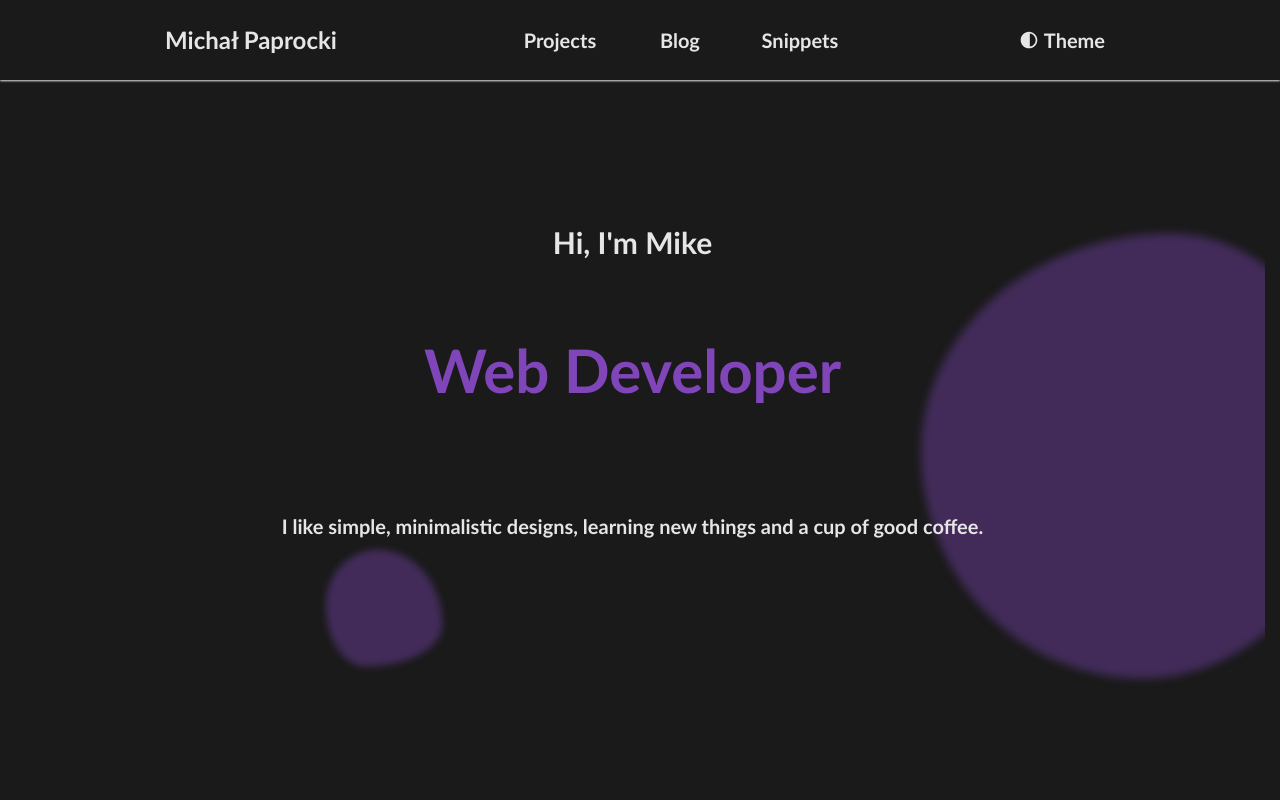
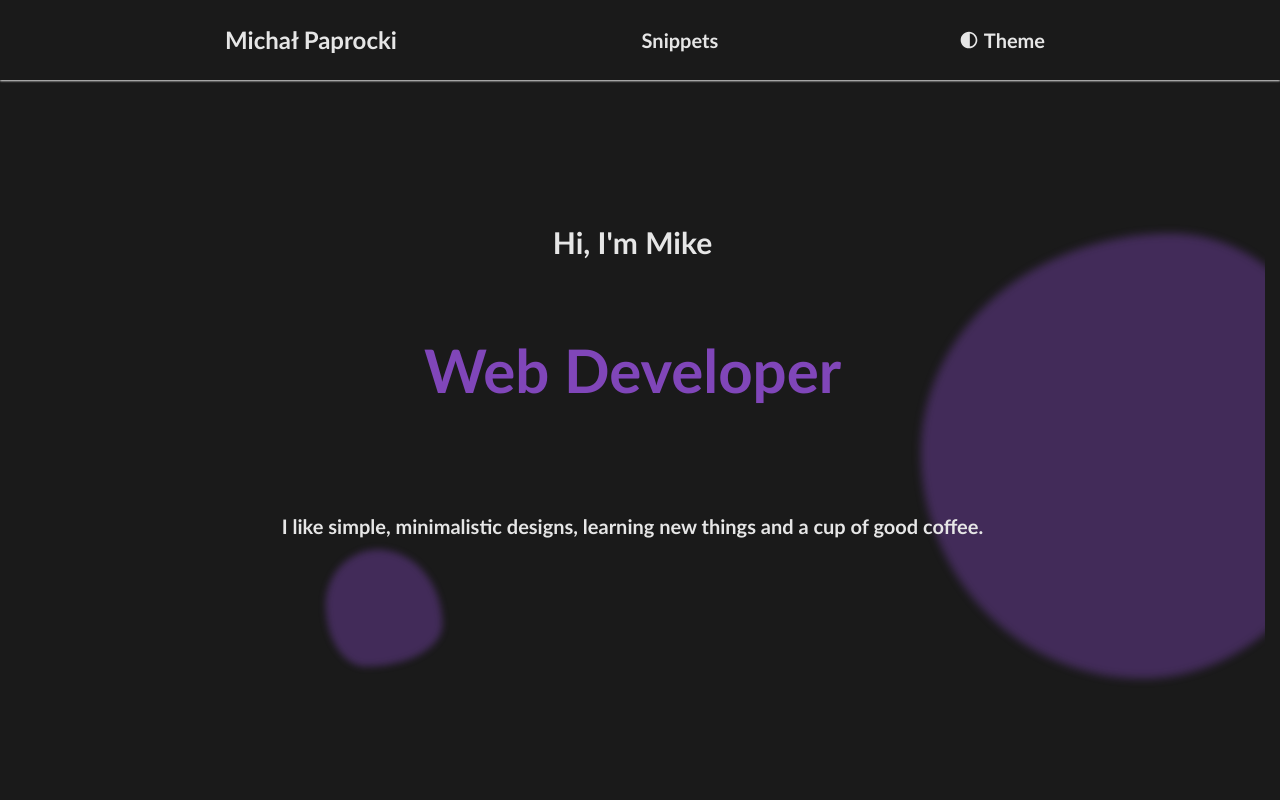
Before and after one commit to michalpaprocki/portfolio, a Next.js app: page / in a window 1280 px wide. Shown: the top 800 px of the page. Built offline with nearby package versions, Linux system fonts and the light colour scheme.

Commit message:
func: rework branch

```diff
--- a/app/components/dynamic/Burger.tsx
+++ b/app/components/dynamic/Burger.tsx
@@ -24,26 +24,6 @@ const Burger = () => {
   return (
     <>
       <ul className="hidden md:flex">
-        <li className="p-1 md:h-auto">
-          <Tile
-            ariaLabel="got to projects"
-            title="Projects"
-            text="Projects"
-            link="/projects"
-            darkHoverTextColor="dark:hover:text-dark-color"
-            cursor="cursor-pointer"
-          />
-        </li>
-        <li className="p-1 md:h-auto">
-          <Tile
-            ariaLabel="go to blog page"
-            title="Blog"
-            text="Blog"
-            link="/blog"
-            darkHoverTextColor="dark:hover:text-dark-color"
-            cursor="cursor-pointer"
-          />
-        </li>
         <li className="p-1 md:h-auto">
           <Tile
             ariaLabel="go to snippets page"
@@ -95,45 +75,7 @@ const Burger = () => {
               <li className=" bg-light-color dark:bg-dark-color">
                 <DayAndNight />
               </li>
-              <li>
-                <Tile
-                  ariaLabel="go to top of the page"
-                  title="go to top"
-                  text="MP"
-                  link="/"
-                  fn={(e) => setOpen(false)}
-                  hoverBgColor="hover:bg-violet"
-                  hoverShadowColor="hover:shadow-link-violet"
-                  darkHoverTextColor="dark:hover:text-dark-color"
-                  cursor="cursor-pointer"
-                />
-              </li>
-              <li className=" bg-light-color dark:bg-dark-color">
-                <Tile
-                  ariaLabel="go to projects page"
-                  title="Projects"
-                  text="Projects"
-                  link="/projects"
-                  fn={(e) => setOpen(false)}
-                  hoverBgColor="hover:bg-violet"
-                  hoverShadowColor="hover:shadow-link-violet"
-                  darkHoverTextColor="dark:hover:text-dark-color"
-                  cursor="cursor-pointer"
-                />
-              </li>
-              <li className=" bg-light-color dark:bg-dark-color">
-                <Tile
-                  ariaLabel="go to blog page"
-                  title="blog"
-                  text="blog"
-                  link="/blog"
-                  fn={(e) => setOpen(false)}
-                  hoverBgColor="hover:bg-violet"
-                  hoverShadowColor="hover:shadow-link-violet"
-                  darkHoverTextColor="dark:hover:text-dark-color"
-                  cursor="cursor-pointer"
-                />
-              </li>
+
               <li className=" bg-light-color dark:bg-dark-color">
                 <Tile
                   ariaLabel="go to snippets page"
--- a/app/components/dynamic/CheckMessages.tsx
+++ b/app/components/dynamic/CheckMessages.tsx
@@ -29,13 +29,13 @@ const CheckMessages = () => {
         }
       }
     } catch (error) {
-      console.log();
+      console.log(error);
     }
   };
   return (
     <>
-      <div className="p-4 w-fit flex flex-col gap-2 ">
-        <div className="flex justify-between w-[40ch] p-2">
+      <div className="flex w-fit flex-col gap-2 p-4 ">
+        <div className="flex w-[40ch] justify-between p-2">
           <label className="font-bold">User :</label>
           <input
             className="text-dark-color outline-none ring-2 ring-violet-dark-a40"
@@ -44,7 +44,7 @@ const CheckMessages = () => {
             onChange={(e) => setName(e.currentTarget.value)}
           />
         </div>
-        <div className="flex justify-between w-[40ch] p-2">
+        <div className="flex w-[40ch] justify-between p-2">
           <label className="font-bold">Password :</label>
           <input
             className="text-dark-color outline-none ring-2 ring-violet-dark-a40"
@@ -55,7 +55,7 @@ const CheckMessages = () => {
         </div>
         <button
           onClick={() => handleClick()}
-          className="p-2 bg-violet dark:bg-violet text-light-color font-semibold hover:bg-dark-color hover:dark:bg-light-color hover:text-light-color hover:dark:text-dark-color transition-all"
+          className="bg-violet p-2 font-semibold text-light-color transition-all hover:bg-dark-color hover:text-light-color dark:bg-violet hover:dark:bg-light-color hover:dark:text-dark-color"
         >
           Check
         </button>
@@ -64,7 +64,7 @@ const CheckMessages = () => {
         <div
           className={`${
             notify.error ? "bg-red-500" : ""
-          }  w-fit p-4 self-center`}
+          }  w-fit self-center p-4`}
         >
           <span className={``}>{notify.message}</span>
         </div>
@@ -81,9 +81,9 @@ const CheckMessages = () => {
                 email: string;
                 createdAt: string;
               },
-              i
+              i,
             ) => (
-              <div key={i} className="bg-slate-700 p-2 flex flex-col gap-2">
+              <div key={i} className="flex flex-col gap-2 bg-slate-700 p-2">
                 <div className="flex gap-2">
                   <span>{m.name}</span>
                   <span>{m.email}</span>
@@ -91,9 +91,9 @@ const CheckMessages = () => {
                     {m.createdAt.slice(0, -5).replaceAll("T", " ")}&nbsp; GMT
                   </span>
                 </div>
-                <span className="indent-2 p-2">{m.message}</span>
+                <span className="p-2 indent-2">{m.message}</span>
               </div>
-            )
+            ),
           )}
         </div>
       )}
--- a/app/components/dynamic/Tile.tsx
+++ b/app/components/dynamic/Tile.tsx
@@ -53,7 +53,7 @@ const Tile = ({
           aria-label={ariaLabel}
           target={target}
           href={link}
-          className={`capitalize md:overflow-clip ${cursor} ${bgColor} ${textColor} ${darkBgColor} ${darkHoverBgColor} ${darkTextColor} flex h-16 w-[10rem] select-none items-center justify-center whitespace-pre-wrap p-1 font-bold md:h-8 md:w-[7rem] ${hoverBgColor} ${hoverTextColor} ${darkHoverTextColor} ${hoverShadowColor} ${darkHoverShadowColor} md:after:h-16 md:after:w-1 ${animationColor} ${animationColor} transition-all md:after:invisible md:after:blur-sm md:after:hover:visible motion-safe:md:after:hover:animate-slide  md:after:dark:bg-dark-color md:after:dark:shadow-link-light-fat `}
+          className={`capitalize md:overflow-clip ${cursor} ${bgColor} ${textColor} ${darkBgColor} ${darkHoverBgColor} ${darkTextColor} flex h-16 w-[10rem] cursor-pointer select-none items-center justify-center whitespace-pre-wrap p-1 font-bold md:h-8 md:w-[7rem] ${hoverBgColor} ${hoverTextColor} ${darkHoverTextColor} ${hoverShadowColor} ${darkHoverShadowColor} md:after:h-16 md:after:w-1 ${animationColor} ${animationColor} transition-all md:after:invisible md:after:blur-sm md:after:hover:visible motion-safe:md:after:hover:animate-slide  md:after:dark:bg-dark-color md:after:dark:shadow-link-light-fat `}
         >
           {text}
         </Link>
@@ -64,7 +64,7 @@ const Tile = ({
           onClick={(e) => {
             fn ? fn(e) : null;
           }}
-          className={`capitalize md:overflow-clip ${cursor} ${bgColor} ${textColor} ${darkBgColor} ${darkHoverBgColor} ${darkTextColor} flex h-16 w-[10rem] select-none items-center justify-center whitespace-pre-wrap p-1 text-center font-bold md:h-8 md:w-[7rem] ${hoverBgColor} ${hoverTextColor} ${darkHoverTextColor} ${hoverShadowColor} ${darkHoverShadowColor}  md:after:h-16 md:after:w-1 ${animationColor} ${animationShadowColor} transition-all md:after:invisible md:after:blur-sm md:after:hover:visible motion-safe:md:after:hover:animate-slide   md:after:dark:bg-dark-color md:after:dark:shadow-link-light-fat`}
+          className={`capitalize md:overflow-clip ${cursor} ${bgColor} ${textColor} ${darkBgColor} ${darkHoverBgColor} ${darkTextColor} flex h-16 w-[10rem] cursor-pointer select-none items-center justify-center whitespace-pre-wrap p-1 text-center font-bold md:h-8 md:w-[7rem] ${hoverBgColor} ${hoverTextColor} ${darkHoverTextColor} ${hoverShadowColor} ${darkHoverShadowColor}  md:after:h-16 md:after:w-1 ${animationColor} ${animationShadowColor} transition-all md:after:invisible md:after:blur-sm md:after:hover:visible motion-safe:md:after:hover:animate-slide   md:after:dark:bg-dark-color md:after:dark:shadow-link-light-fat`}
         >
           {text}
         </button>
```
Also changed, not shown: 1 other file (tests, documents, lock files or other folders).
